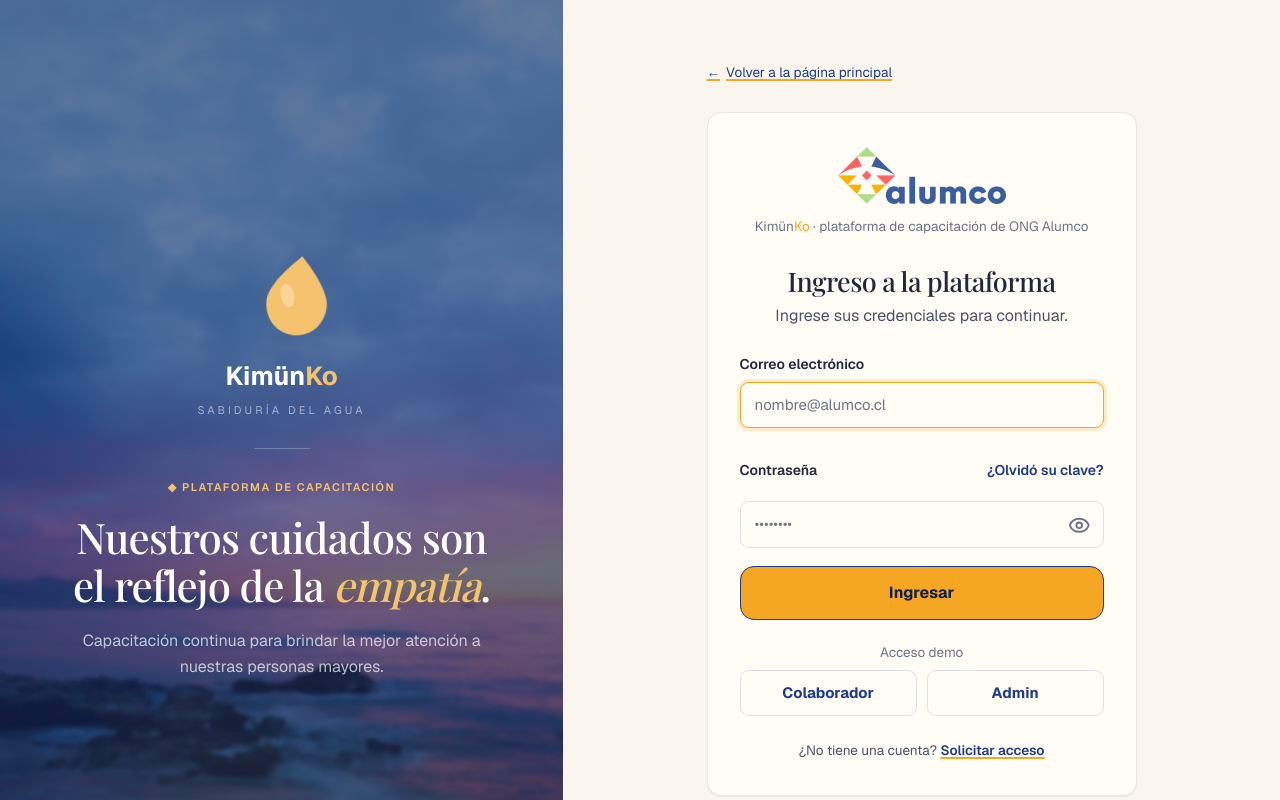
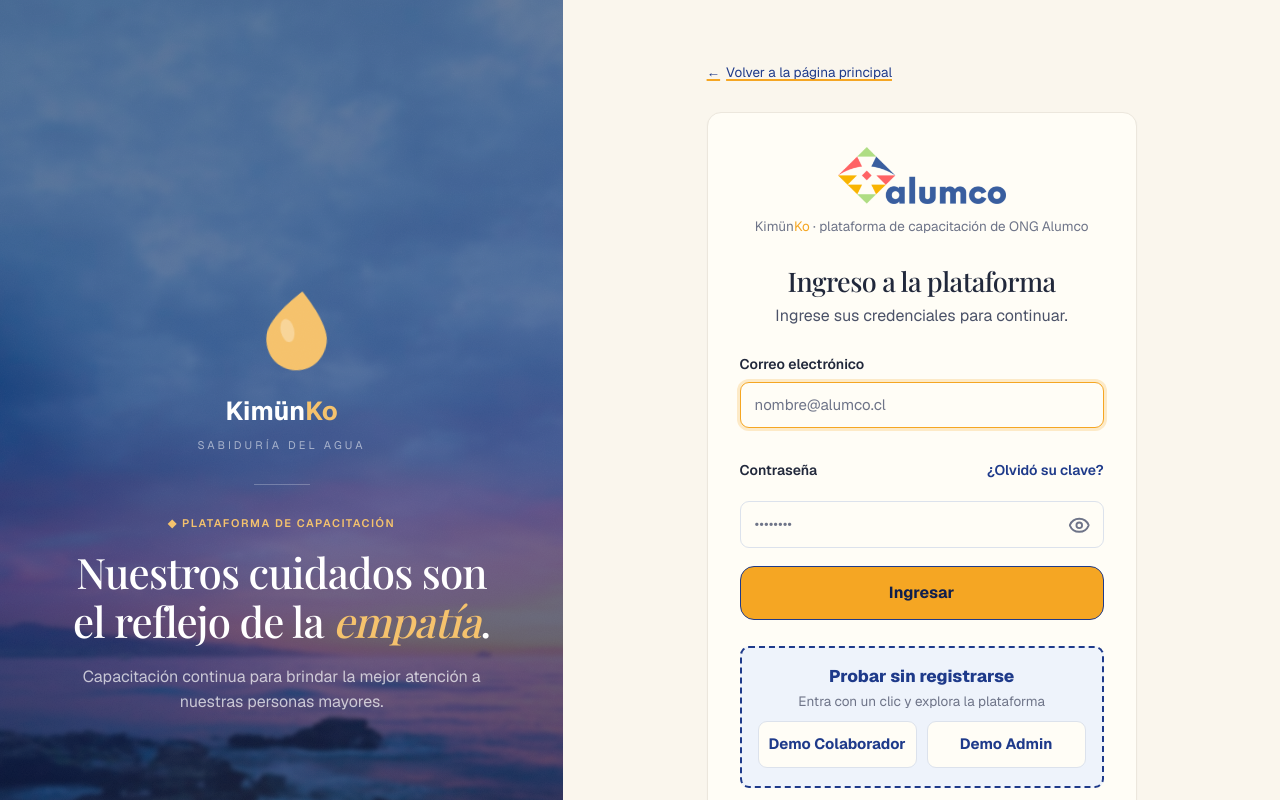
Before and after one commit to Bato21/alumco-lms, a Next.js app: page /login in a window 1280 px wide. Shown: the top 800 px of the page. Built offline with nearby package versions, Linux system fonts and the light colour scheme; a web font is replaced by a local one.

Commit message:
Rediseño de accesos demo para mayor claridad

```diff
--- a/src/components/alumco/auth/LoginForm.tsx
+++ b/src/components/alumco/auth/LoginForm.tsx
@@ -144,10 +144,25 @@ export function LoginForm() {
       </button>
 
       {/* Accesos demo — rellenan credenciales y envían el formulario */}
-      <div className="col" style={{ gap: 8, marginTop: 4 }}>
-        <p className="texto-s silencio-3" style={{ textAlign: 'center', margin: 0 }}>
-          Acceso demo
-        </p>
+      <div
+        className="col"
+        style={{
+          gap: 10,
+          marginTop: 8,
+          padding: '16px 16px 18px',
+          borderRadius: 'var(--radio-m)',
+          border: '2px dashed var(--azul-800)',
+          background: 'var(--azul-50)',
+        }}
+      >
+        <div className="col" style={{ gap: 2, textAlign: 'center' }}>
+          <p style={{ margin: 0, fontSize: 17, fontWeight: 800, color: 'var(--azul-800)' }}>
+            Probar sin registrarse
+          </p>
+          <p className="texto-s silencio-3" style={{ margin: 0 }}>
+            Entra con un clic y explora la plataforma
+          </p>
+        </div>
         <div className="fila" style={{ gap: 10 }}>
           <button
             type="button"
@@ -155,7 +170,7 @@ export function LoginForm() {
             disabled={isPending}
             className="btn btn-secondary crece"
           >
-            Colaborador
+            Demo Colaborador
           </button>
           <button
             type="button"
@@ -163,7 +178,7 @@ export function LoginForm() {
             disabled={isPending}
             className="btn btn-secondary crece"
           >
-            Admin
+            Demo Admin
           </button>
         </div>
       </div>
```
